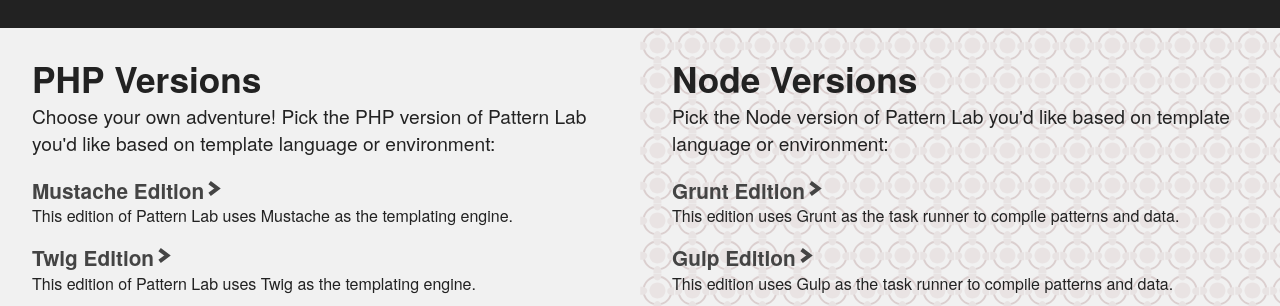
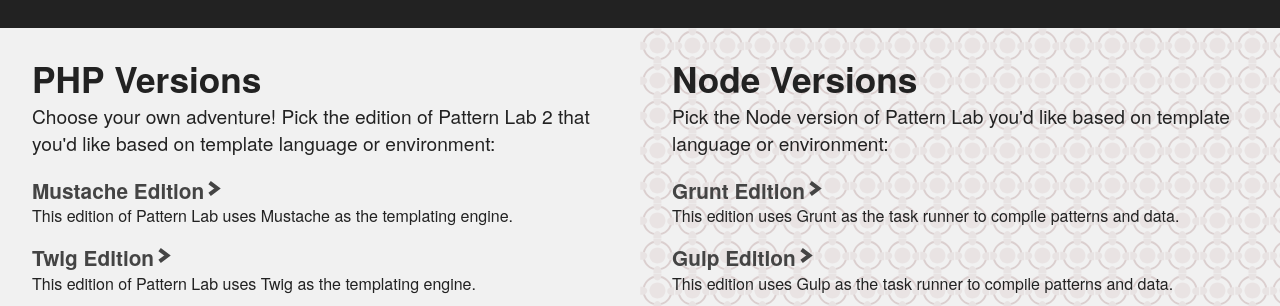
Before and after one commit to pattern-lab/website, a Jekyll site: the page built from download.html, in a window 1280 px wide. Shown: the part 407-713 px from the top of the page. Built offline with Jekyll 4.4.1, drawn with Linux system fonts in a browser that asks for light colours; comment, search, counter and statistics services are not loaded.

Commit message:
updating phrasing

```diff
--- a/_includes/download-php.html
+++ b/_includes/download-php.html
@@ -1,4 +1,4 @@
-<p>Choose your own adventure! Pick the PHP version of Pattern Lab you'd like based on template language or environment:</p>
+<p>Choose your own adventure! Pick the edition of Pattern Lab 2 that you'd like based on template language or environment:</p>
   <ul class="link-desc-list">
 <li class="link-desc__item">
 <a class="link-desc-list__link" href="https://github.com/pattern-lab/patternlab-php">Mustache Edition</a>
```
